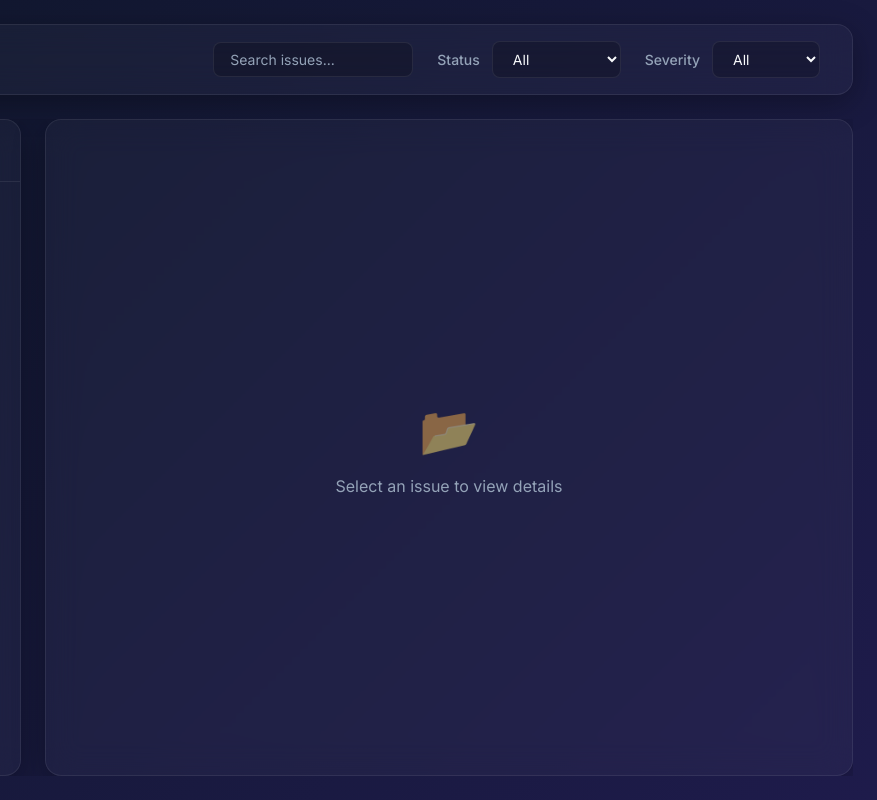
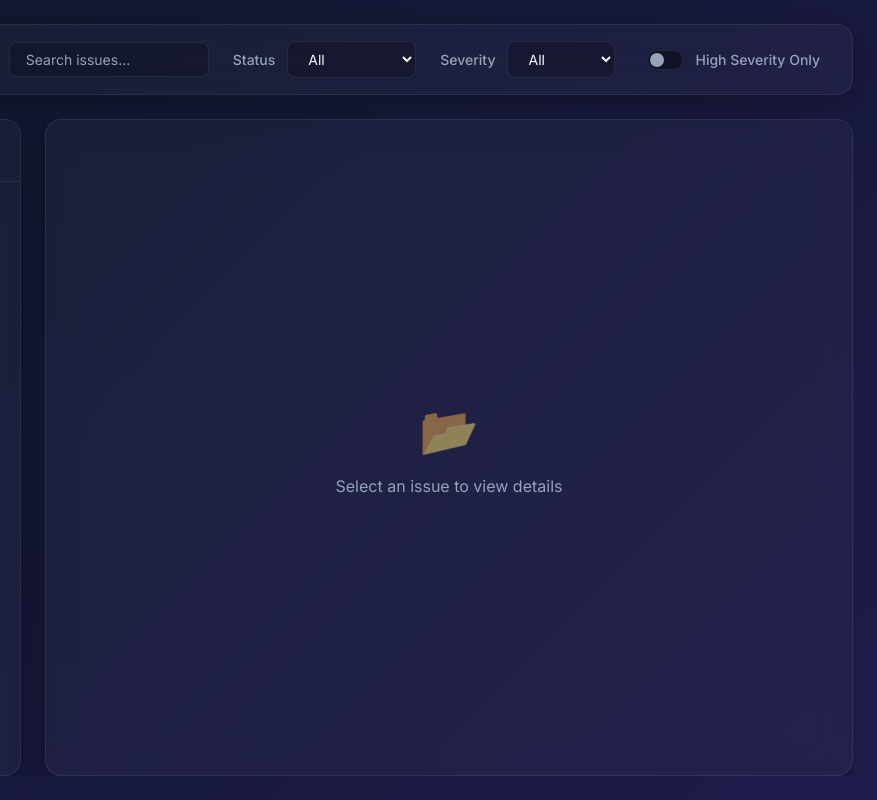
Before and after one commit to bitspace/bugboard, a plain HTML site: page index.html in a window 1280 px wide. Shown: the full height of the page, 403-1280 px from the left. Drawn offline with Linux system fonts and the light colour scheme.

Commit message:
Add High Severity Only toggle switch

```diff
--- a/index.html
+++ b/index.html
@@ -39,6 +39,13 @@
                         <option value="Critical">Critical</option>
                     </select>
                 </div>
+                <div class="filter-group toggle-group">
+                    <label class="toggle-switch">
+                        <input type="checkbox" id="high-severity-toggle">
+                        <span class="slider"></span>
+                    </label>
+                    <label for="high-severity-toggle" class="toggle-label">High Severity Only</label>
+                </div>
             </div>
         </header>
 
--- a/script.js
+++ b/script.js
@@ -67,12 +67,14 @@ const issueCountEl = document.getElementById('issue-count');
 const emptyStateEl = document.getElementById('empty-state');
 const issueDetailEl = document.getElementById('issue-detail');
 const searchInput = document.getElementById('search-input');
+const highSeverityToggle = document.getElementById('high-severity-toggle');
 
 // Initialize Dashboard
 function init() {
     statusFilter.addEventListener('change', filterIssues);
     severityFilter.addEventListener('change', filterIssues);
     searchInput.addEventListener('input', filterIssues);
+    highSeverityToggle.addEventListener('change', filterIssues);
     renderList();
 }
 
@@ -81,6 +83,7 @@ function filterIssues() {
     const status = statusFilter.value;
     const severity = severityFilter.value;
     const query = searchInput.value.toLowerCase();
+    const highSeverityOnly = highSeverityToggle.checked;
 
     currentIssues = mockIssues.filter(issue => {
         const matchStatus = status === 'All' || issue.status === status;
@@ -89,7 +92,9 @@ function filterIssues() {
                             issue.description.toLowerCase().includes(query) ||
                             issue.id.toLowerCase().includes(query);
 
-        return matchStatus && matchSeverity && matchSearch;
+        const matchHighSeverityToggle = !highSeverityOnly || (issue.severity === 'High' || issue.severity === 'Critical');
+
+        return matchStatus && matchSeverity && matchSearch && matchHighSeverityToggle;
     });
 
     const isSelectedStillVisible = currentIssues.find(i => i.id === selectedIssueId);
--- a/styles.css
+++ b/styles.css
@@ -131,6 +131,68 @@ select:hover, select:focus, .search-input:focus {
 select option {
     background: #1e293b;
     color: #fff;
+}
+
+/* Toggle Switch */
+.toggle-group {
+    margin-left: 8px;
+    cursor: pointer;
+}
+
+.toggle-switch {
+    position: relative;
+    display: inline-block;
+    width: 36px;
+    height: 20px;
+}
+
+.toggle-switch input {
+    opacity: 0;
+    width: 0;
+    height: 0;
+}
+
+.slider {
+    position: absolute;
+    cursor: pointer;
+    top: 0; left: 0; right: 0; bottom: 0;
+    background-color: rgba(0, 0, 0, 0.4);
+    transition: .3s;
+    border-radius: 20px;
+    border: 1px solid var(--glass-border);
+}
+
+.slider:before {
+    position: absolute;
+    content: "";
+    height: 14px;
+    width: 14px;
+    left: 2px;
+    bottom: 2px;
+    background-color: var(--text-secondary);
+    transition: .3s;
+    border-radius: 50%;
+}
+
+input:checked + .slider {
+    background-color: rgba(239, 68, 68, 0.2);
+    border-color: var(--severity-critical);
+}
+
+input:checked + .slider:before {
+    transform: translateX(16px);
+    background-color: var(--severity-critical);
+    box-shadow: 0 0 8px var(--severity-critical);
+}
+
+.toggle-label {
+    cursor: pointer;
+    -webkit-user-select: none;
+    user-select: none;
+    font-size: 14px;
+    color: var(--text-secondary);
+    font-weight: 500;
+    white-space: nowrap;
 }
 
 /* Main Content Area */
```
